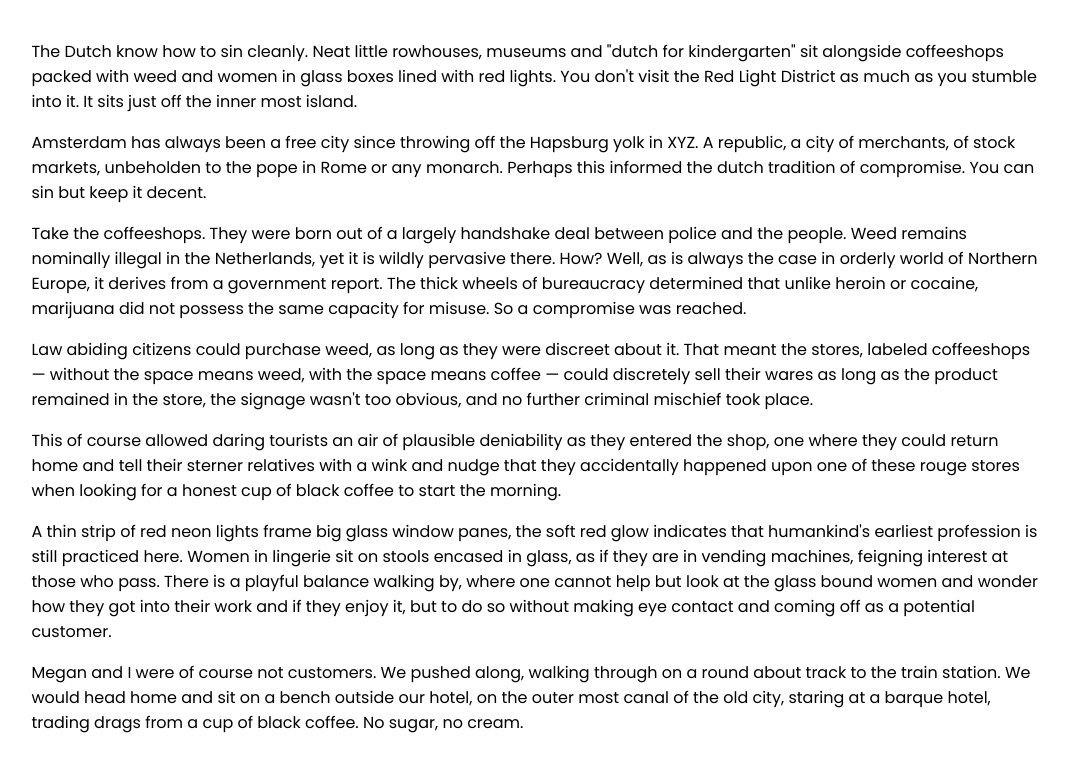
After one commit to corydonbaylor/refactor, a Flask app: template app/travel/templates/netherlands.html in a window 1280 px wide. The commit adds this page. Shown: the part 1370-2142 px from the top of the page, without its empty margins (103-1172 px from the left). Run offline with Flask 3, Linux system fonts and the light colour scheme; the template is opened without the code that fills it, so the values that code supplies are empty.

Commit message:
netherlands

```diff
--- /dev/null
+++ b/app/travel/resources/countries/netherlands/netherlands.css
@@ -0,0 +1,11 @@
+#amsterdam {
+    background-image: url('https://www.dropbox.com/scl/fi/wlbkck9h9rvg7hdcan8qt/amsterdam.jpeg?rlkey=lxk70w1wmpk5xnaag51ag523w&st=5w5wfxq5&dl=0&raw=1');
+}
+
+#boat{
+    background-image: url('https://www.dropbox.com/scl/fi/8lp2dlx98iurhhqj4q6r1/boat.gif?rlkey=swzjyusp84tg18ezmd0gqdkmd&st=b0526num&dl=0&raw=1');
+}
+
+#train{
+    background-image: url('https://www.dropbox.com/scl/fi/3onewitclh5i7wulov5c8/train.jpeg?rlkey=2yljomz106f3y4ydthzbhqcw4&st=19hy4un4&dl=0&raw=1');
+}
--- a/app/travel/resources/js/map.js
+++ b/app/travel/resources/js/map.js
@@ -20,7 +20,9 @@ document.addEventListener('DOMContentLoaded', () => {
         'Uruguay',
         'Japan',
         'Germany',
-        'Denmark'
+        'Denmark',
+        'Belgium',
+        'Netherlands'
 
     ]; // Add desired country names here
     const svgObject = document.getElementById('world-map');
--- a/app/travel/routes.py
+++ b/app/travel/routes.py
@@ -89,3 +89,8 @@ def germany():
 @password_required
 def denmark():
     return render_template('denmark.html')
+
+@travel_bp.route('/netherlands')
+@password_required
+def netherlands():
+    return render_template('netherlands.html')
--- /dev/null
+++ b/app/travel/templates/netherlands.html
@@ -0,0 +1,64 @@
+{% extends "base.html" %}
+
+{% block content %}
+<head>
+    <link rel="stylesheet" href="{{ url_for('travel.static', filename='countries/netherlands/netherlands.css') }}">
+    <link rel="stylesheet" href="{{ url_for('travel.static', filename='css/pages.css') }}">
+</head>
+<div class="parallax" id="amsterdam">
+    <div class="caption">
+        <span class="border">Amsterdam</span>
+    </div>
+</div>
+<div class="para-tex">
+<p>Amsterdam is a machine optimized for living. Every crooked, half sunken row house, every brick laid in the bicycle path, every canal cutting around the core has been precisely machined to create the perfect habitat for Dutch people. </p>
+<p>Paris is a city of stone. Amsterdam is a city of brick. Cute little dutch row houses, slanting this way and that as they settle into the marshy wet mud, circle blocks and blocks of oblong artificial islands, cut out of the marsh by concentric circle of canals. House boats anchor the waters edge and sight seeing boats putter along, more there to drink in the ambience rather than take in any given sight. </p>
+<p>&quot;Keep an eye out for the seven different modes of transportation&quot;, Megan remarked as we glided along in rented bikes. She wasn&#39;t wrong. The American pedestrian is attuned to look for cars when crossing a road. In Amsterdam, one must be ready for an army of cyclists, pedestrians, trams, and yes of course cars too. Not to mention the subway below or the water taxis in the canal. </p>
+<p>Perhaps inspired by said water taxis, dutch bicycles have abnormally large wheels, lending them to handle a bit a like a boat. We kept paddling forward, deeper and deeper into the city. Dutch cycling infrastructure is unmatched anywhere else in the world, and we found navigating it surprisingly easy, more so since the city rests below sea level and thus is clear of any change of elevation, much less hills. Turns however proved a challenge. And getting that massive wheel spinning from a picture stop was harder to achieve than expected. </p>
+<p>We had just bought a set of dutch tiles, a mish mash of painted blue and white figures from between 1600 and 1900. Three hundred years of tradition, bought, paid for and soon to be transported off to America. Unlike in Portugal, Dutch tiles do not decorate the outside of homes. Amsterdam remains a sea of worn beige brick. </p>
+<p>We pulled our bikes over by a large church. There was a flea market outside. After spending more time and effort than is decent, we managed to lock our bikes amongst the hundreds of others. We thumbed through the stacks of old maps and prints of antique bikes&mdash; the same fare that can be found all round the world at any of these little markets&mdash; looking for any additional bits of art that could also be a candidate for our crowded wall. </p>
+<p>It&#39;s all so charming and quaint. So cozy and frankly wabi sabi. Even the cities imperfections seemed to engineered to charm. A perfectly machined ball of living, populated by tall, thin Dutch endlessly cycling from work, to coffeeshop, to home.      </p>
+
+</div>
+
+<div class="parallax" id="boat">
+    <div class="caption">
+        <span class="border">Red Lights</span>
+    </div>
+</div>
+<div class="para-tex">
+<p>The Dutch know how to sin cleanly. Neat little rowhouses, museums and &quot;dutch for kindergarten&quot; sit alongside coffeeshops packed with weed and women in glass boxes lined with red lights. You don&#39;t visit the Red Light District as much as you stumble into it. It sits just off the inner most island. </p>
+<p>Amsterdam has always been a free city since throwing off the Hapsburg yolk in XYZ. A republic, a city of merchants, of stock markets, unbeholden to the pope in Rome or any monarch. Perhaps this informed the dutch tradition of compromise. You can sin but keep it decent. </p>
+<p>Take the coffeeshops. They were born out of a largely handshake deal between police and the people. Weed remains nominally illegal in the Netherlands, yet it is wildly pervasive there. How? Well, as is always the case in orderly world of Northern Europe, it derives from a government report. The thick wheels of bureaucracy determined that unlike heroin or cocaine, marijuana did not possess the same capacity for misuse. So a compromise was reached.</p>
+<p>Law abiding citizens could purchase weed, as long as they were discreet about it. That meant the stores, labeled coffeeshops&mdash; without the space means weed, with the space means coffee &mdash; could discretely sell their wares as long as the product remained in the store, the signage wasn&#39;t too obvious, and no further criminal mischief took place. </p>
+<p>This of course allowed daring tourists an air of plausible deniability as they entered the shop, one where they could return home and tell their sterner relatives with a wink and nudge that they accidentally happened upon one of these rouge stores when looking for a honest cup of black coffee to start the morning. </p>
+<p>A thin strip of red neon lights frame big glass window panes, the soft red glow indicates that humankind&#39;s earliest profession is still practiced here. Women in lingerie sit on stools encased in glass, as if they are in vending machines, feigning interest at those who pass. There is a playful balance walking by, where one cannot help but look at the glass bound women and wonder how they got into their work and if they enjoy it, but to do so without making eye contact and coming off as a potential customer. </p>
+<p>Megan and I were of course not customers. We pushed along, walking through on a round about track to the train station. We would head home and sit on a bench outside our hotel, on the outer most canal of the old city, staring at a barque hotel, trading drags from a cup of black coffee. No sugar, no cream.  </p>
+
+</div>
+
+<div class="parallax" id="train">
+    <div class="caption">
+        <span class="border">Train</span>
+    </div>
+</div>
+<div class="para-tex">
+<p>The carriage door slide open. Two Indonesian men, face covered with tattoos, and one presumably Dutch woman appeared. The two men, one carrying a blaring speaker in hand, surveyed the carriage and landed themselves in seats next to two young women in a four seater.</p>
+<p>&quot;Anyone sitting here,&quot; they glared as the sat down, clearly uninterested in an answer.</p>
+<p>One of the now trapped women asked if they would turn off their music. </p>
+<p>&quot;I&#39;m a citizen just like you, and I am going to do whatever the fuck I want&quot;, he spoke calmly, yet with great hostility as if he and this stranger had some long, troubled history together. His cold, calculated pent up anger pointed at this random woman. &quot;I have every right to enjoy my fucking drink, and listen to my fucking music as much as anyone else.&quot; </p>
+<p>The startled woman instinctively stood up, her face flushed red with fear and embarrassment.  She stammered something back about herself being an immigrant. </p>
+<p>&quot;Sit down,&quot; the man continued. </p>
+<p>&quot;Can I go?&quot;, she asked softly turning to the man blocking her path. He simply shook his head, crossed his arms, and looked sharply ahead as his co-conspirator continued on. For a moment, her face drained.</p>
+<p>&quot;You need to move,&quot; the woman said more sharply. He gave her another look, sizing her up, the thinly veiled threat of violence hung heavy in the train. He considered grabbing her, choking her, pulling her hair. Violence danced in his eyes.</p>
+<p>Then, he stood up, feigning manners as he motioned for her to move by him. It was a weird gesture, almost a talent, to turn a benign act into a violent one. He coated each movement and every word a thin saccharine veil of civility that hid an unusual cruelty. </p>
+<p>Like whipped dogs, they knew how to comply, yet remain undeniably hostile.</p>
+<p>&quot;You all are violent&quot;, the woman said now clear of the men, gathering up her bags in a tizzy. &quot;This isn&#39;t over. I am getting the conductor.&quot;</p>
+<p>They sneered and snickered and returned to their drinks. The other trapped woman sat frozen. </p>
+<p>I remember the nonplussed line of questioning from the train conductor. Did they have their tickets? Why didn&#39;t they? A woman was complaining. Why was that?</p>
+<p>I wanted to pull him aside. Throw these men in jail. Isolate them from the other inmates. They only mean harm.</p>
+<p>I&#39;ve been afraid for my safety in New York. I&#39;ve seen a homeless man scream in rage directly in someone&#39;s face as a stunned train looks at the floor, hoping he will pass them by unmolested. I&#39;ve broken up a fight between drunk teens and an old crazed woman, on a 2am train back from Coney Island. But never in my life have I seen people like that before. Born villains. In full control of their facilities, unprompted, choosing to act violent. I hope I never see it again.   </p>
+</div>
+
+
+{% endblock %}
--- a/app/travel/templates/travel.html
+++ b/app/travel/templates/travel.html
@@ -25,6 +25,7 @@
     </div>
     <div class="grid-item">
         <p class="list-header">Europe</p>
+        <a href="{{ url_for('travel.netherlands') }}">Netherlands</a><br>
         <a href="{{ url_for('travel.denmark') }}">Denmark</a><br>
         <a href="{{ url_for('travel.germany') }}">Germany</a><br>
         <a href="{{ url_for('travel.portugal') }}">Portugal</a><br>
```
